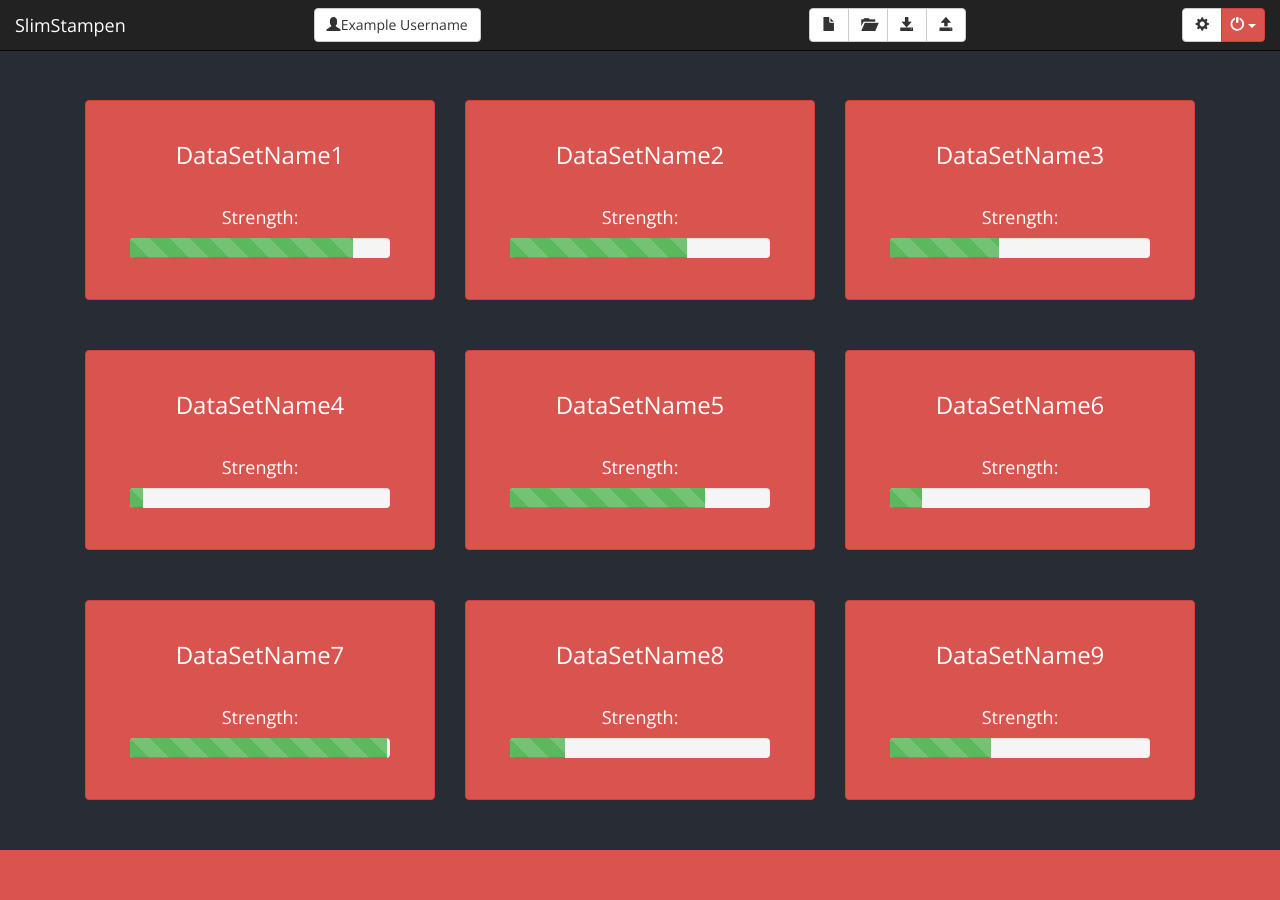
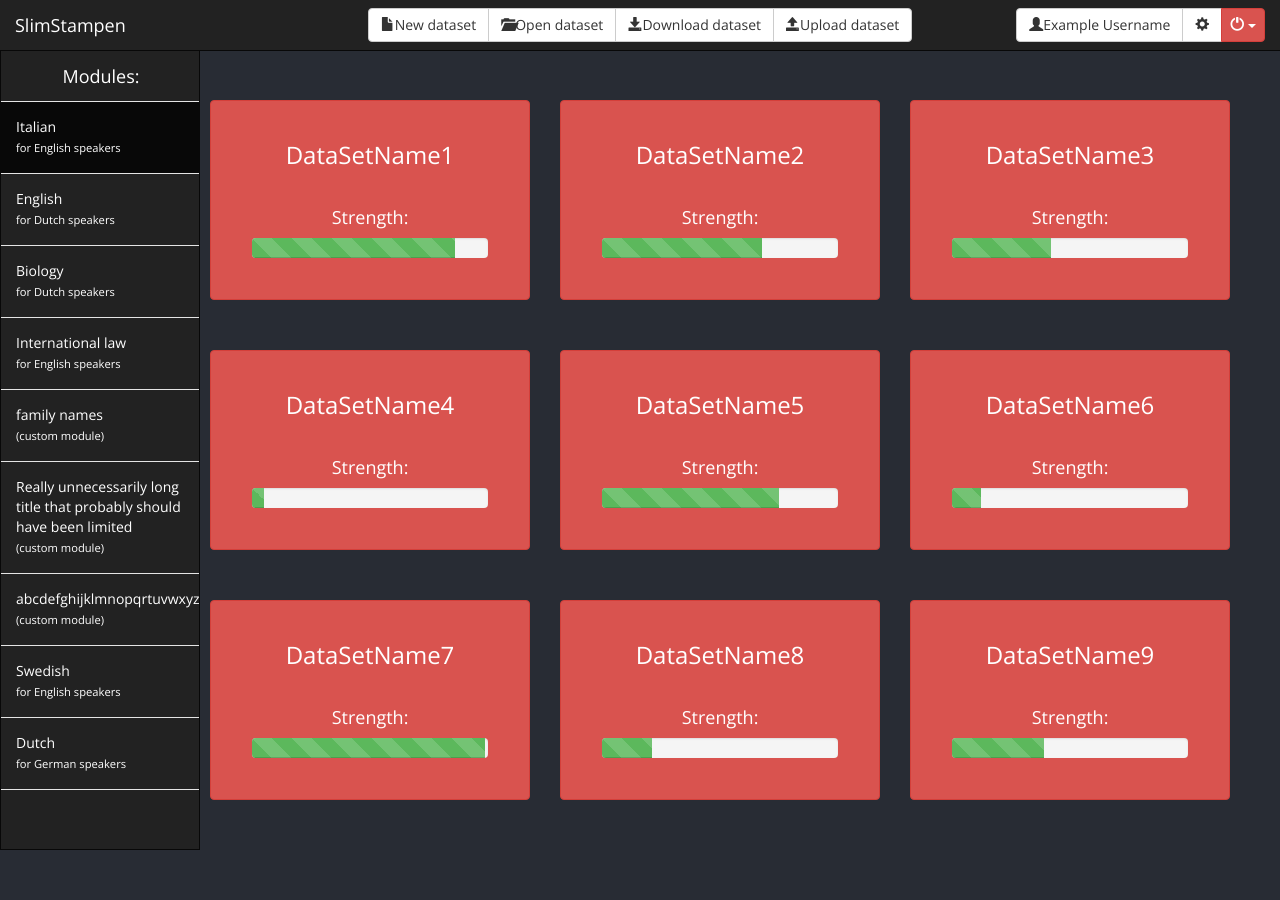
Before and after one commit to RUGSoftEng/Team-5, a PHP site: page /mainpage.html in a window 1280 px wide. Before the commit the page ends 850 px from the top, so only its background shows below. Run offline with PHP 8.4, Linux system fonts and the light colour scheme.

Commit message:
Continued working on main page

```diff
--- a/mainpage.html
+++ b/mainpage.html
@@ -8,7 +8,16 @@
     <script data-main="app/app" src="lib/require.js"></script>
     <link rel="stylesheet" href="./resources/css/bootstrap.css">
     <link rel="stylesheet" href="./resources/css/custom.css">
+    <link rel="stylesheet" href="./resources/css/sidebar.css">
     <!-- Javascript libraries are added before the </body> tag  -->
+    <style>
+      .mybutton {
+        width:100%;
+        max-width:350px;
+        height:200px;
+        margin-bottom:50px;
+      }
+     </style>
   </head>
   <body>
     <nav class="navbar navbar-inverse navbar-fixed-top">
@@ -17,26 +26,23 @@
 
         <div class="btn-group" role="group" style="display:flex">
           <button type="button" class="btn btn-default">
-            <span class="glyphicon glyphicon-user" aria-hidden="true"></span>Example Username
-          </button>
-        </div>
-
-        <div class="btn-group" role="group" style="display:flex">
-          <button type="button" class="btn btn-default">
-            <span class="glyphicon glyphicon-file" aria-hidden="true"></span>
+            <span class="glyphicon glyphicon-file" aria-hidden="true"></span>New dataset
           </button>
           <button type="button" class="btn btn-default">
-            <span class="glyphicon glyphicon-folder-open" aria-hidden="true"></span>
+            <span class="glyphicon glyphicon-folder-open" aria-hidden="true"></span>Open dataset
           </button>
           <button type="button" class="btn btn-default">
-            <span class="glyphicon glyphicon-save" aria-hidden="true"></span>
+            <span class="glyphicon glyphicon-save" aria-hidden="true"></span>Download dataset
           </button>
           <button type="button" class="btn btn-default">
-            <span class="glyphicon glyphicon-open" aria-hidden="true"></span>
+            <span class="glyphicon glyphicon-open" aria-hidden="true"></span>Upload dataset
           </button>
         </div>
 
         <div class="btn-group" role="group" style="display:flex;position:absolute;right:0px;">
+          <button type="button" class="btn btn-default">
+            <span class="glyphicon glyphicon-user" aria-hidden="true"></span>Example Username
+          </button>
           <button type="button" class="btn btn-default">
             <span class="glyphicon glyphicon-cog" aria-hidden="true"></span>
           </button>
@@ -53,14 +59,61 @@
       </div>
     </nav>
 
-    <div id="content">
-      <div class="container">
-        <div id="carousel"></div>
-        <div class="col-md-12">
-          <div class="stats">
+    <nav class="navbar navbar-inverse sidebar" role="navigation" style="position:fixed;margin-top:50px;overflow-x:hidden;">
+      <div class="container-fluid">
+        <div class="navbar-header">
+          <a class="navbar-brand">Modules:</a>
+        </div>
+        <!-- Collect the nav links, forms, and other content for toggling -->
+        <div class="collapse navbar-collapse" id="bs-sidebar-navbar-collapse-1" style="height:calc(100% - 100px);overflow-y:scroll;">
+          <ul class="nav navbar-nav" style="width:100%">
+            <li class="active"><a href="#">
+              Italian <br>
+              <span style="font-size:0.8em;">for English speakers</span>
+            </a></li>
+            <li><a href="#">
+              English <br>
+              <span style="font-size:0.8em;">for Dutch speakers</span>
+            </a></li>
+            <li><a href="#">
+              Biology <br>
+              <span style="font-size:0.8em;">for Dutch speakers</span>
+            </a></li>
+            <li><a href="#">
+              International law <br>
+              <span style="font-size:0.8em;">for English speakers</span>
+            </a></li>
+            <li><a href="#">
+              family names <br>
+              <span style="font-size:0.8em;">(custom module)</span>
+            </a></li>
+            <li><a href="#">
+              Really unnecessarily long title that probably should have been limited <br>
+              <span style="font-size:0.8em;">(custom module)</span>
+            </a></li>
+            <li><a href="#">
+              abcdefghijklmnopqrtuvwxyz <br>
+              <span style="font-size:0.8em;">(custom module)</span>
+            </a></li>
+            <li><a href="#">
+              Swedish <br>
+              <span style="font-size:0.8em;">for English speakers</span>
+            </a></li>
+            <li><a href="#">
+              Dutch <br>
+              <span style="font-size:0.8em;">for German speakers</span>
+            </a></li>
+          </ul>
+        </div>
+      </div>
+    </nav>
+
+    <div id="content" class="main">
+      <div class="container" style="width:100%">
+        <div class="datasets">
           <div class="row" style="margin-bottom:50px">
-              <div class="col-md-4">
-                <button type="button" class="btn btn-danger" style="width:100%;height:200px">
+            <div class="col-md-4 col-sm-6">
+              <button type="button" class="btn btn-danger mybutton">
                 <h3>DataSetName1</h3>
 
                 <br>
@@ -73,8 +126,8 @@
               </button>
             </div>
 
-              <div class="col-md-4">
-                <button type="button" class="btn btn-danger" style="width:100%;height:200px">
+            <div class="col-md-4 col-sm-6">
+              <button type="button" class="btn btn-danger mybutton">
                 <h3>DataSetName2</h3>
 
                 <br>
@@ -87,8 +140,8 @@
               </button>
             </div>
 
-              <div class="col-md-4">
-                <button type="button" class="btn btn-danger" style="width:100%;height:200px">
+            <div class="col-md-4 col-sm-6">
+              <button type="button" class="btn btn-danger mybutton">
                 <h3>DataSetName3</h3>
 
                 <br>
@@ -100,11 +153,9 @@
                 </center>
               </button>
             </div>
-            </div>
 
-            <div class="row" style="margin-bottom:50px">
-              <div class="col-md-4">
-                <button type="button" class="btn btn-danger" style="width:100%;height:200px">
+            <div class="col-md-4 col-sm-6">
+              <button type="button" class="btn btn-danger mybutton">
                 <h3>DataSetName4</h3>
 
                 <br>
@@ -117,8 +168,8 @@
               </button>
             </div>
 
-              <div class="col-md-4">
-                <button type="button" class="btn btn-danger" style="width:100%;height:200px">
+            <div class="col-md-4 col-sm-6">
+              <button type="button" class="btn btn-danger mybutton">
                 <h3>DataSetName5</h3>
 
                 <br>
@@ -131,8 +182,8 @@
               </button>
             </div>
 
-              <div class="col-md-4">
-                <button type="button" class="btn btn-danger" style="width:100%;height:200px">
+            <div class="col-md-4 col-sm-6">
+              <button type="button" class="btn btn-danger mybutton">
                 <h3>DataSetName6</h3>
 
                 <br>
@@ -144,11 +195,9 @@
                 </center>
               </button>
             </div>
-            </div>
 
-            <div class="row" style="margin-bottom:50px">
-              <div class="col-md-4">
-                <button type="button" class="btn btn-danger" style="width:100%;height:200px">
+            <div class="col-md-4 col-sm-6">
+              <button type="button" class="btn btn-danger mybutton">
                 <h3>DataSetName7</h3>
 
                 <br>
@@ -161,8 +210,8 @@
               </button>
             </div>
 
-              <div class="col-md-4">
-                <button type="button" class="btn btn-danger" style="width:100%;height:200px">
+            <div class="col-md-4 col-sm-6">
+              <button type="button" class="btn btn-danger mybutton">
                 <h3>DataSetName8</h3>
 
                 <br>
@@ -175,8 +224,8 @@
               </button>
             </div>
 
-              <div class="col-md-4">
-                <button type="button" class="btn btn-danger" style="width:100%;height:200px">
+            <div class="col-md-4 col-sm-6">
+              <button type="button" class="btn btn-danger mybutton">
                 <h3>DataSetName9</h3>
 
                 <br>
@@ -192,6 +241,5 @@
         </div>
       </div>
     </div>
-    </div>
   </body>
 </html>
--- a/resources/css/custom.css
+++ b/resources/css/custom.css
@@ -25,6 +25,8 @@
   #question { font-size: 16px; margin: 0 0 15px 0; height: 50px; }
   /* RESPONSIVE RESET/CHANGE */
 
+
+
   @media (max-width: 768px) {
   	/* MOBILE RESPONSIVE */
 
--- /dev/null
+++ b/resources/css/sidebar.css
@@ -0,0 +1,110 @@
+/* Code source:
+ * http://bootsnipp.com/snippets/featured/responsive-sidebar-menu
+ */
+
+body,html{
+  height: 100%;
+}
+
+/* remove outer padding */
+.main .row{
+  padding: 0px;
+  margin: 0px;
+}
+
+/*Remove rounded coners*/
+
+nav.sidebar.navbar {
+  border-radius: 0px;
+}
+
+/*Allow main to be next to Nav*/
+.main{
+  position: absolute;
+  width: calc(100% - 40px); /*keeps 100% minus nav size*/
+  float: right;
+}
+
+/*Center Brand*/
+nav.sidebar.navbar.sidebar>.container .navbar-brand, .navbar>.container-fluid .navbar-brand {
+  margin-left: 0px;
+}
+/*Center Brand*/
+nav.sidebar .navbar-brand, nav.sidebar .navbar-header{
+  text-align: center;
+  width: 100%;
+  margin-left: 0px;
+}
+
+/*Center Icons*/
+nav.sidebar a{
+  padding-right: 13px;
+}
+
+/*adds border top to first nav box */
+nav.sidebar .navbar-nav > li:first-child{
+  border-top: 1px #e5e5e5 solid;
+}
+
+/*adds border to bottom nav boxes*/
+nav.sidebar .navbar-nav > li{
+  border-bottom: 1px #e5e5e5 solid;
+}
+
+/* Colors/style dropdown box*/
+nav.sidebar .navbar-nav .open .dropdown-menu {
+  position: static;
+  float: none;
+  width: auto;
+  margin-top: 0;
+  background-color: transparent;
+  border: 0;
+  -webkit-box-shadow: none;
+  box-shadow: none;
+}
+
+/*allows nav box to use 100% width*/
+nav.sidebar .navbar-collapse, nav.sidebar .container-fluid{
+  padding: 0 0px 0 0px;
+}
+
+/*colors dropdown box text */
+.navbar-inverse .navbar-nav .open .dropdown-menu>li>a {
+  color: #777;
+}
+
+/*gives sidebar width/height*/
+nav.sidebar{
+  width: 200px;
+  height: 100%;
+  margin-left: -160px;
+  float: left;
+  z-index: 8000;
+  margin-bottom: 0px;
+}
+
+/*give sidebar 100% width;*/
+nav.sidebar li {
+  width: 100%;
+}
+
+/*for hiden things when navbar hidden*/
+.forAnimate{
+  opacity: 0;
+}
+
+/*Allow main to be next to Nav*/
+.main{
+  width: calc(100% - 200px); /*keeps 100% minus nav size*/
+  margin-left: 180px;
+}
+
+/*Show all nav*/
+nav.sidebar{
+  margin-left: 0px;
+  float: left;
+}
+
+section{
+  padding-left: 15px;
+}
```
Lines whose indentation alone changed are shown as unchanged.
